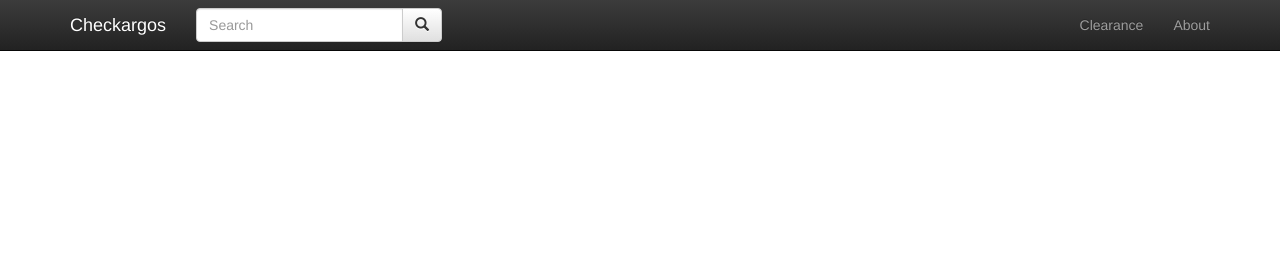
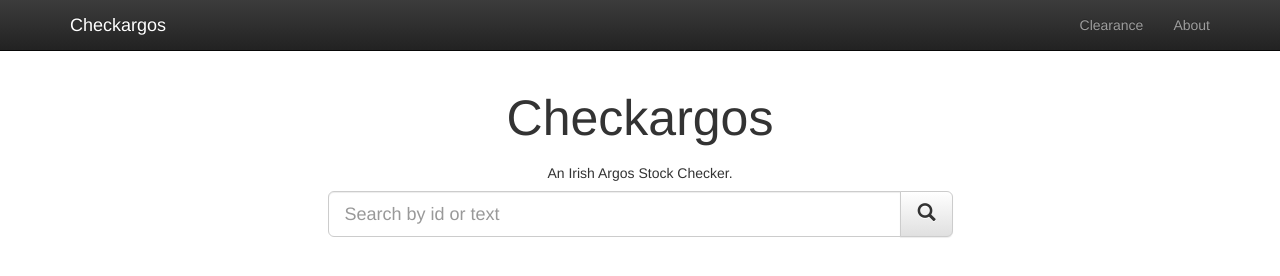
Before and after one commit to sevenleaps/check-argos, a website: page public/index.html in a window 1280 px wide. Both pictures are taken after a click on the link "Checkargos". Drawn offline with nearby package versions, Linux system fonts and the light colour scheme.

Commit message:
work on home page and nav bar

```diff
--- a/public/css/style.css
+++ b/public/css/style.css
@@ -42,7 +42,7 @@
 @media(max-width:767px) {
     .navbar .navbar-form {
         width : 50%;
-        min-width: 185px;
+        min-width: 165px;
         padding-left:0;
         padding-right:0;
     }
--- a/public/index.html
+++ b/public/index.html
@@ -5,6 +5,9 @@
 		<meta http-equiv="content-type" content="text/html; charset=utf-8" />
 		<meta name="description" content="" />
 		<meta name="keywords" content="" />
+
+		<meta name="viewport" content="width=device-width, initial-scale=1">
+		<meta name="viewport" content="width=device-width, initial-scale=1, maximum-scale=1, user-scalable=no">
 
 		<link rel="stylesheet" href="https://maxcdn.bootstrapcdn.com/bootstrap/3.3.5/css/bootstrap.min.css">
 		<link rel="stylesheet" href="https://maxcdn.bootstrapcdn.com/bootstrap/3.3.5/css/bootstrap-theme.min.css">
@@ -27,6 +30,7 @@
 			<link rel="stylesheet" href="css/style.css" />
 
 		</noscript>
+		<script src="//www.anrdoezrs.net/am/7708057/impressions/page/am.js"></script>
 	</head>
 	<body onload="initPage()">
 
@@ -38,8 +42,9 @@
 		         <span class="icon-bar"></span>
 		         <span class="icon-bar"></span>
 		         </button>
-		         <a class="navbar-brand" href="#">Checkargos</a>
-		         <form name="searchForm" class="navbar-form pull-left" role="search" onSubmit="return searchBoxSubmitWithReturnFalse(document.searchForm.search.value);">
+		         <a class="navbar-brand hidden-xs" href="#" onclick="return showHomeScreen();">Checkargos</a>
+						 <a class="navbar-brand visible-xs" href="#" onclick="return showHomeScreen();">CA</a>
+		         <form id="navbarSearchForm" name="searchForm" class="navbar-form pull-left hidden" role="search" onSubmit="return searchBoxSubmitWithReturnFalse(document.searchForm.search.value);">
 		            <div class="input-group">
 		               <input type="text" class="form-control" placeholder="Search" name="search" id="searchBox">
 		               <div class="input-group-btn">
@@ -61,10 +66,28 @@
 		<!-- First -->
 			<section id="first">
 				<div class="content">
-					<div>
+						<div id="homeScreen" style="text-align:center; padding-top:4em padding-bottom:40em">
+							<div class="row">
+								<h1 style="font-size: 50px; padding-bottom:0px">Checkargos</h1>
+							</div>
+							<div class="row">
+								<h5 style="padding-top:0px">An Irish Argos Stock Checker.</h5>
+							</div>
+							<div class="row">
+								<div class="col-xs-offset-1 col-xs-10 col-sm-offset-1 col-sm-10 col-md-offset-3 col-md-6 col-lg-offset-3 col-lg-6">
+									<form name="mainSearchForm" role="search" onSubmit="return searchBoxSubmitWithReturnFalse(document.mainSearchForm.search.value);">
+										<div class="input-group input-group-lg">
+											<input type="text" class="form-control" placeholder="Search by id or text" name="search" id="searchBox"/>
+											<div class="input-group-btn">
+												 <button type="submit" class="btn btn-default"><span class="glyphicon glyphicon-search"></span></button>
+											</div>
+										</div>
+									</form>
+								</div>
+							</div>
+						</div>
 						<div id="results" class="container">
 						</div>
-					</div>
 				</div>
 			</section>
 
--- a/public/js/main_page.js
+++ b/public/js/main_page.js
@@ -11,12 +11,18 @@
     }
   });
 
+  // $('body').css('min-height',$(document).height() + $('#searchBox').offset().top);
+  //
+  // $('#searchBox').on('focus', function() {
+  //   document.body.scrollTop = $(this).offset().top;
+  // });
+
   try{
     params = retrieveParams();
 
 		if(params.search != null)
 		{
-      document.getElementById('searchBox').value = decodeURI(params.search);
+      populateSearchBox(decodeURI(params.search));
 
       var minPrice = (params.minPrice != null || params.minPrice != undefined) ? params.minPrice : null;
       var maxPrice = (params.maxPrice != null || params.maxPrice != undefined) ? params.maxPrice : null;
@@ -24,6 +30,7 @@
 
       //will default to a simple search if needed
       advancedSearch (params.search, minPrice, maxPrice, catagoryId);
+      hideHomeScreen();
 
 		}
 	}
@@ -89,6 +96,8 @@
 function searchBoxSubmit(searchQuery)
 {
   //event.preventDefault();
+  populateSearchBox(searchQuery);
+  hideHomeScreen();
   searchByQuery(searchQuery);
   document.activeElement.blur();
 }
@@ -97,7 +106,7 @@
 {
   if(!window.location.search){
     if(document.getElementById('results')){
-      document.getElementById('searchBox').value = "";
+      populateSearchBox("");
       displayMessage("");
     }
   }else{
@@ -105,10 +114,17 @@
 
     if(params.search !== null)
     {
-      document.getElementById('searchBox').value = decodeURI(params.search);
+      populateSearchBox(decodeURI(params.search));
       searchByQueryNoHistory(params.search);
     }
   }
+}
+
+function populateSearchBox(value)
+{
+  $('input[name=search]').each(function(){
+    $(this).val(value);
+  });
 }
 
 function retrieveParams(){
@@ -123,6 +139,27 @@
   return params;
 }
 
+function scrollToSearchBar()
+{
+  $('html, body').animate({
+        scrollTop: $("#searchBox").offset().top
+    }, 2000);
+}
+
+function hideHomeScreen(){
+  $( "#homeScreen" ).addClass( "hidden" );
+  $( "#navbarSearchForm" ).removeClass( "hidden" );
+}
+
+function showHomeScreen(){
+  $( "#homeScreen" ).removeClass( "hidden" );
+  $( "#navbarSearchForm" ).addClass( "hidden" );
+  $( "#results" ).html("");
+  populateSearchBox("");
+
+  return false;
+}
+
 document.addEventListener("DOMContentLoaded", function() {
   window.addEventListener('popstate', function(event) {
     manipulateHistory(event);
```
